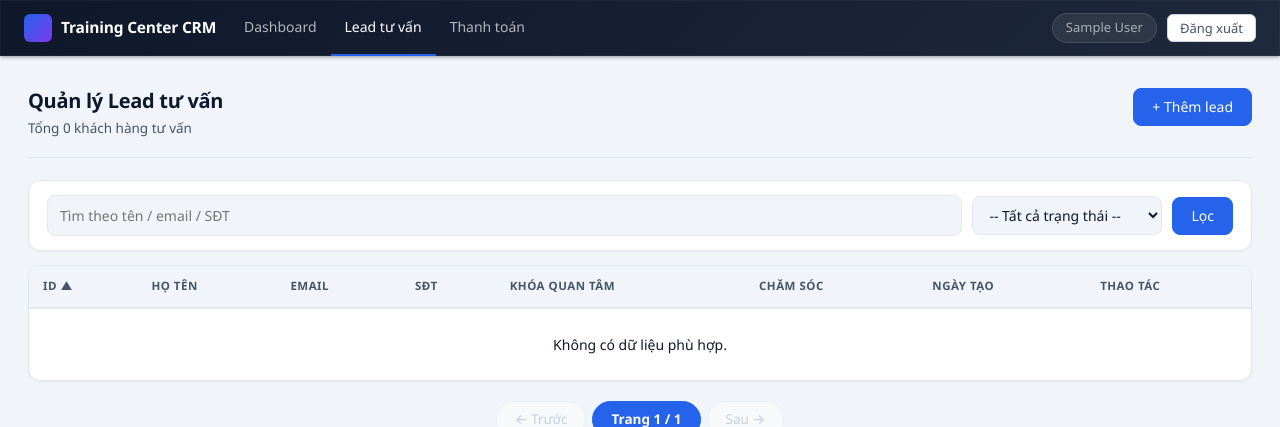
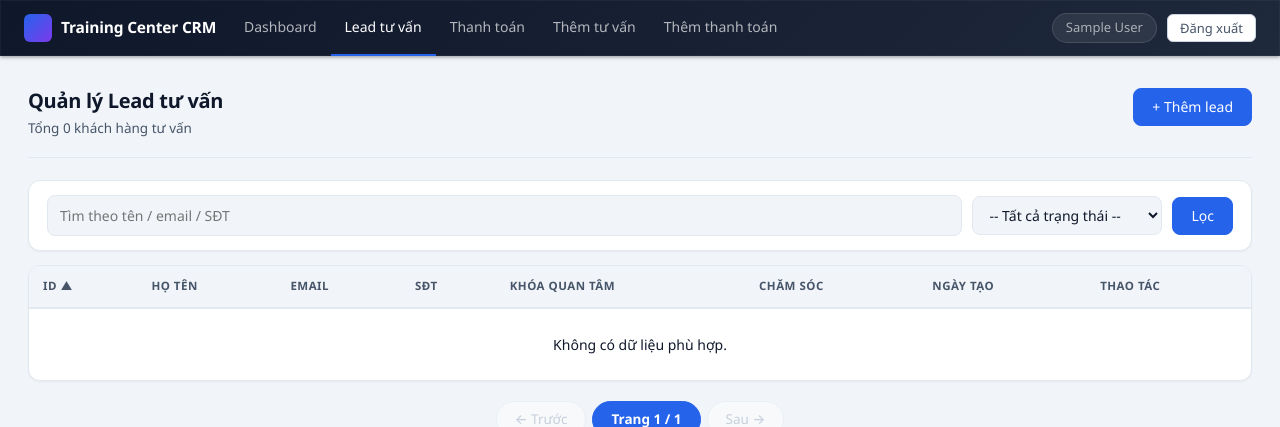
Before and after one commit to qanh-khtn/lab06-mini-training-final, a PHP site: page /leads/ in a window 1280 px wide. Shown: the top 427 px of the page. Run offline with PHP 8.4, Linux system fonts and the light colour scheme; the visitor is signed in with stand-in values (Sample User, id 1); data that the repository does not hold is empty.

Commit message:
fix(nav): restore Thêm tư vấn and Thêm thanh toán links in navbar

```diff
--- a/views/layout.php
+++ b/views/layout.php
@@ -24,6 +24,8 @@ $flashTypeMap = [
         <?php if (is_logged_in()): ?>
         <a class="<?= str_starts_with($currentPath, '/leads') ? 'active' : '' ?>" href="/leads">Lead tư vấn</a>
         <a class="<?= str_starts_with($currentPath, '/payments') ? 'active' : '' ?>" href="/payments">Thanh toán</a>
+        <a class="<?= $currentPath === '/leads/create' ? 'active' : '' ?>" href="/leads/create">Thêm tư vấn</a>
+        <a class="<?= $currentPath === '/payments/create' ? 'active' : '' ?>" href="/payments/create">Thêm thanh toán</a>
         <div class="navbar-right">
             <span class="navbar-user"><?= h($_SESSION['user_name'] ?? '') ?></span>
             <form method="POST" action="/logout" style="display:inline;">
```
